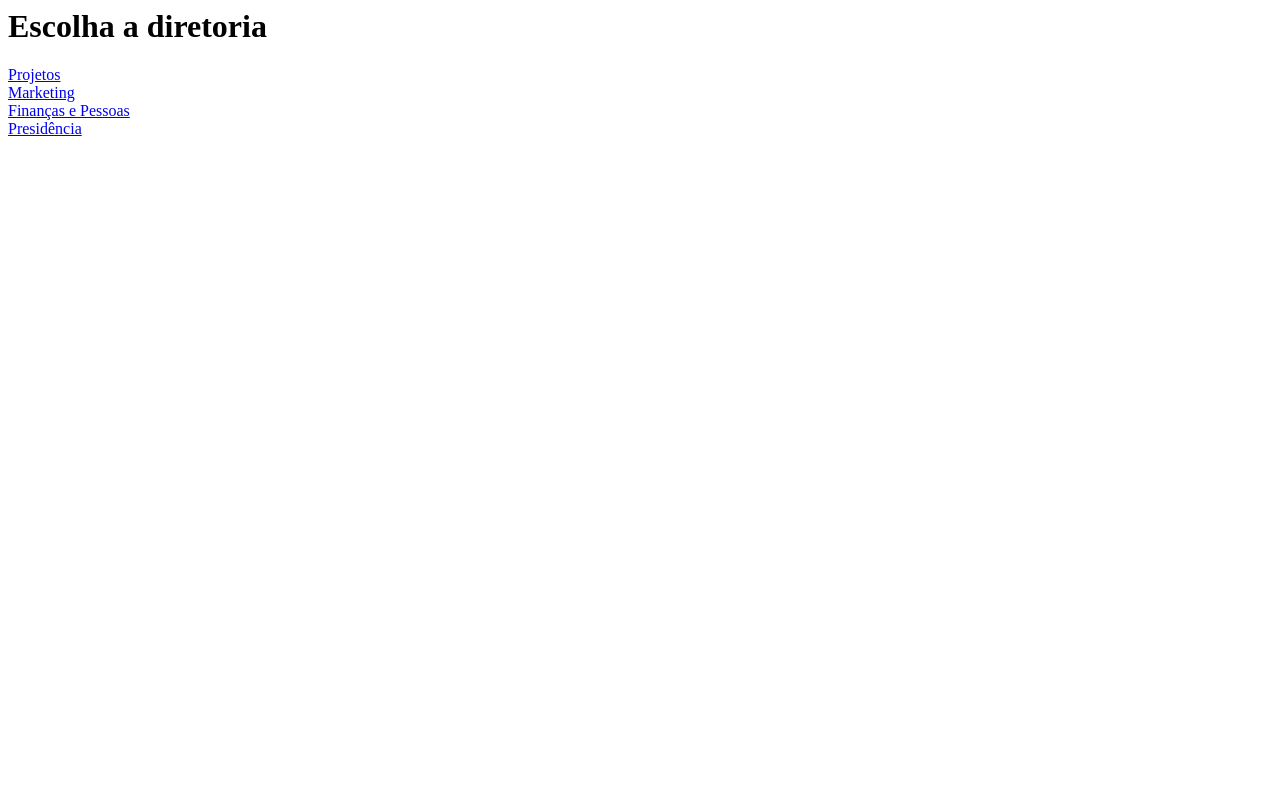
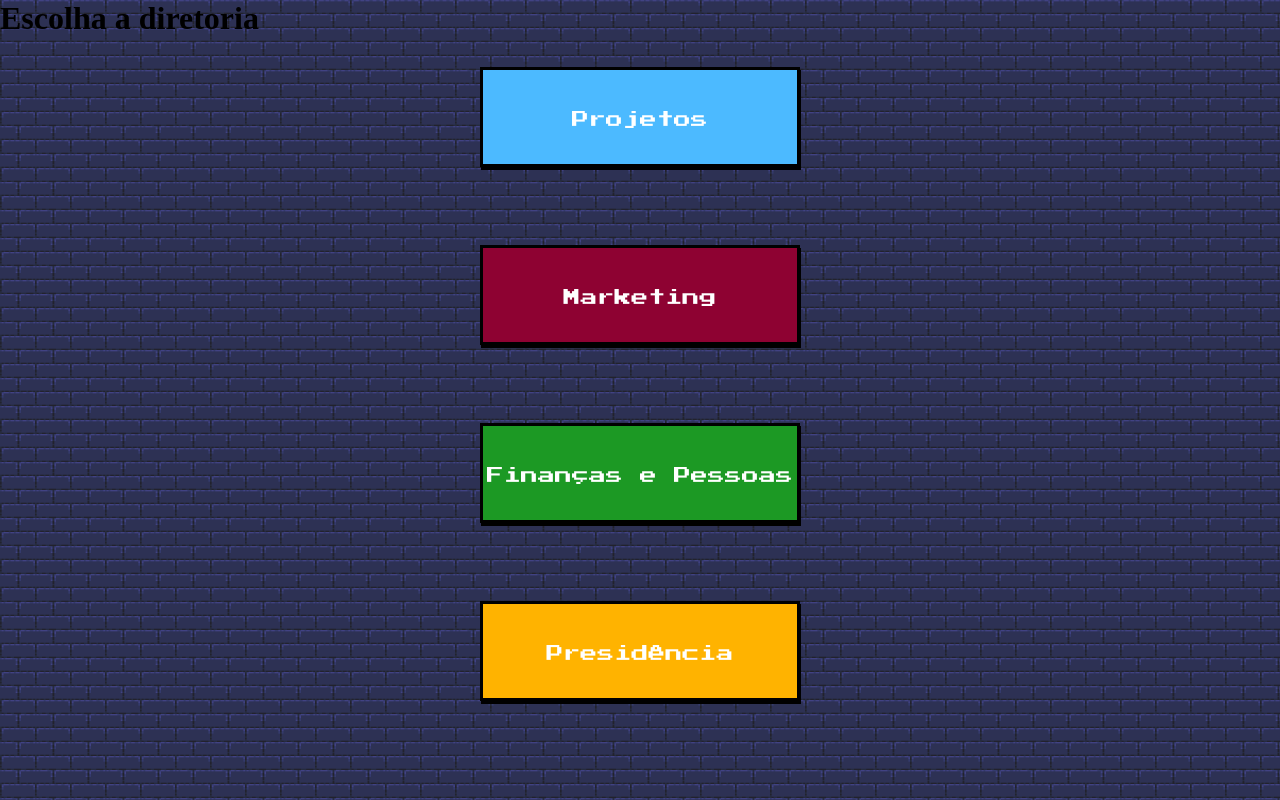
Before and after one commit to MatKurianski/gamification, a PHP site: page /escolher_diretoria.php in a window 1280 px wide. Run offline with PHP 8.4, Linux system fonts and the light colour scheme; data comes from the database, SQL or seed files in the repository.

Commit message:
versão inical da seleção de diretorias

```diff
--- a/css/pages/guild.css
+++ b/css/pages/guild.css
@@ -10,6 +10,7 @@
     font-family: "PressStart";
     display: block;
     text-align: center;
+    text-decoration: none;
     border: 3px solid black;
     width: 320px;
     height: 100px;
--- a/escolher_diretoria.php
+++ b/escolher_diretoria.php
@@ -7,6 +7,8 @@
 	<head>
 		<title></title>
 		<meta charset="utf-8">
+		<link rel="stylesheet" type="text/css" href="css/pages/guild.css">
+		<link rel="stylesheet" type="text/css" href="css/common.css">
 	</head>
 	<body>
 		<h1>Escolha a diretoria</h1>
@@ -14,7 +16,7 @@
 			$query = $sys->listarDiretorias();
 			if(!empty($query)){
 				while($diretoria = $query->fetch_object()){
-					echo "<a href='escolher_membro.php?cd=$diretoria->cd_diretoria'>";
+					echo "<a class='botao' href='escolher_membro.php?cd=$diretoria->cd_diretoria' style='background-color: $diretoria->ds_cor'>";
 					echo $diretoria->nm_diretoria;
 					echo "</a><br>";
 				}
```
